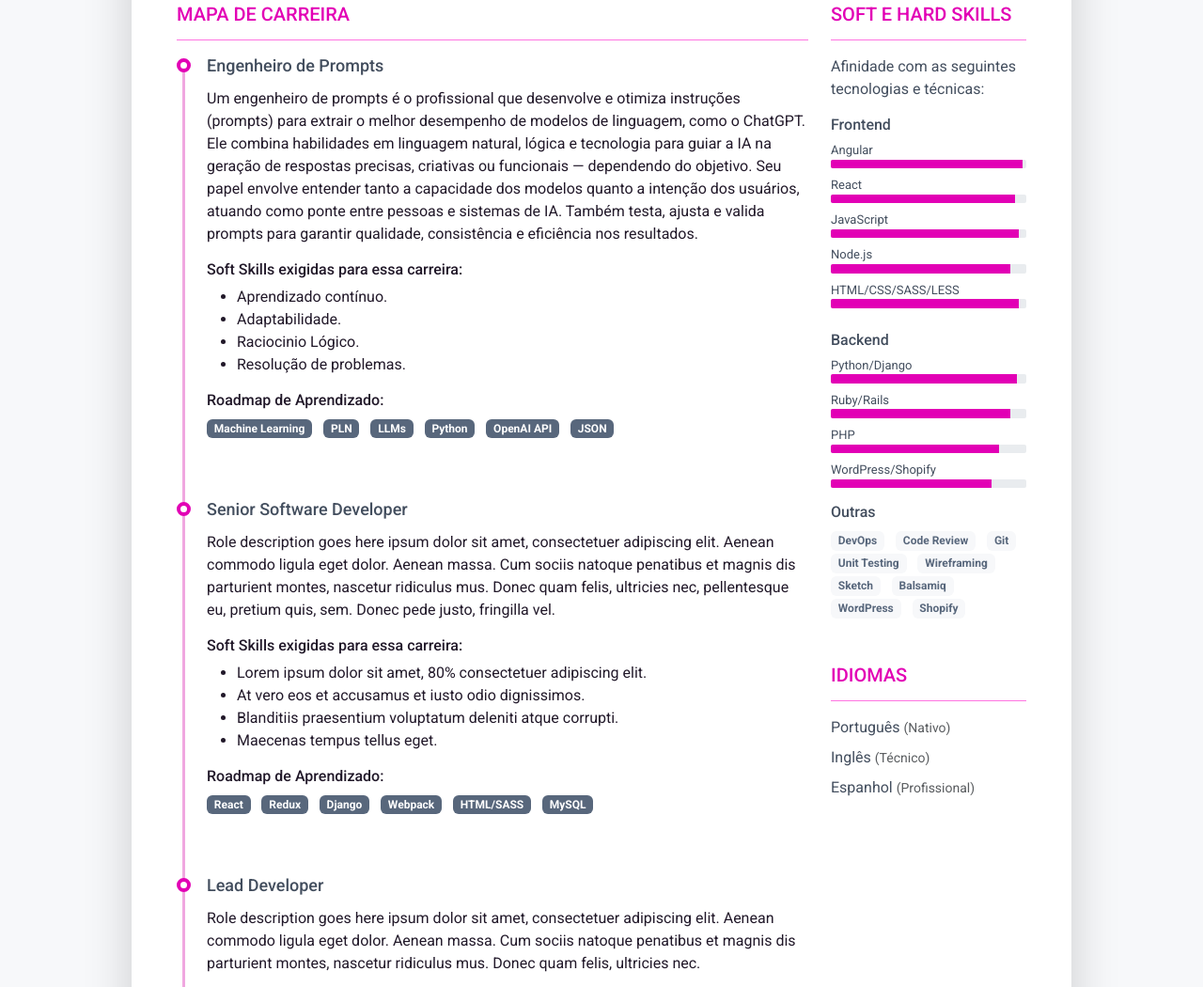
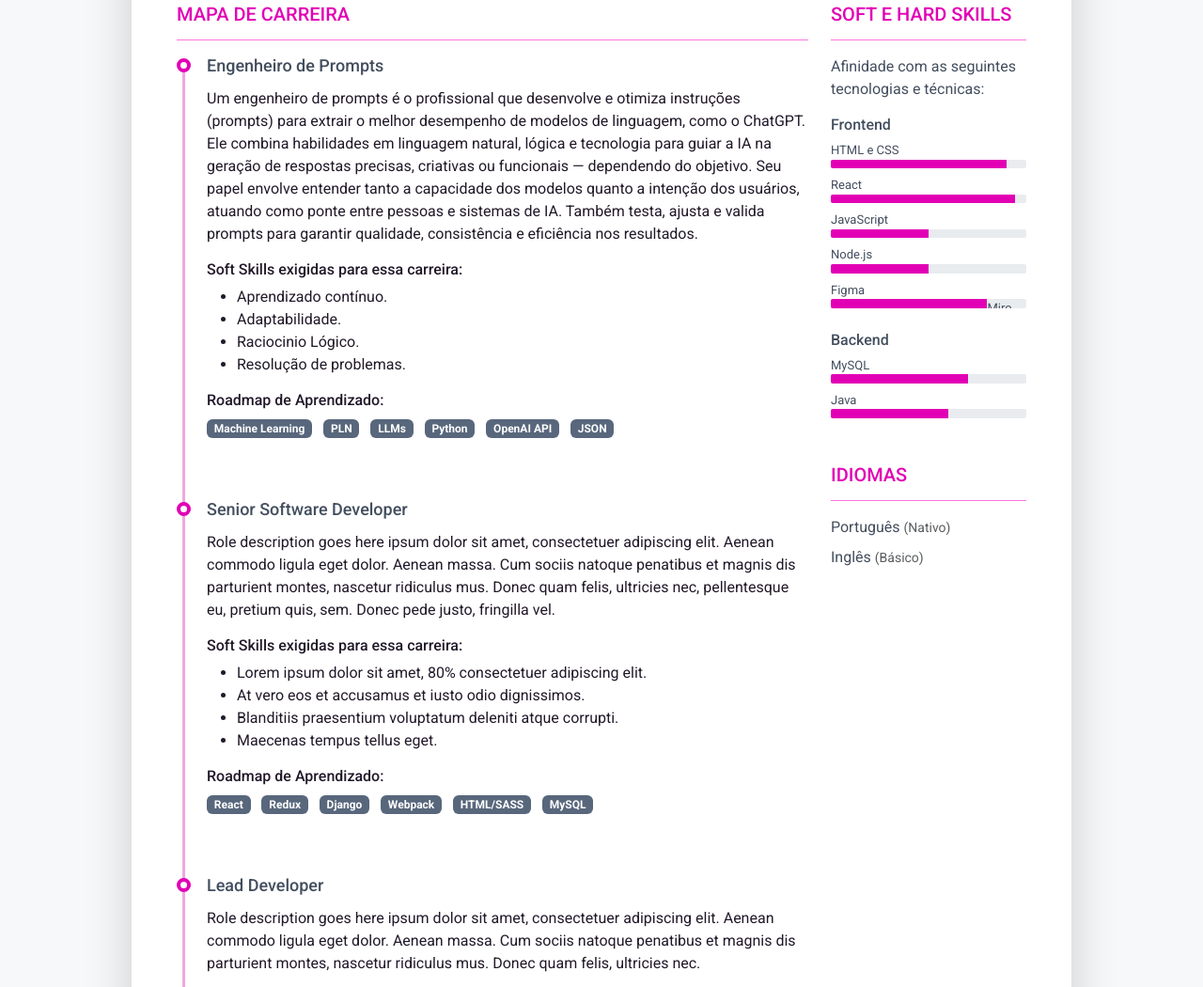
Before and after one commit to alinerximenes/Mapa.de.Carreira, a plain HTML site: page index.html in a window 1280 px wide. Shown: the part 597-1647 px from the top of the page at 94% size. Drawn offline with Linux system fonts and the light colour scheme.

Commit message:
Update index.html tecnologias e tecnicas

```diff
--- a/index.html
+++ b/index.html
@@ -266,10 +266,10 @@
 									<h4 class="resume-skills-cat font-weight-bold">Frontend</h4>
 									<ul class="list-unstyled mb-4">
 										<li class="mb-2">
-											<div class="resume-skill-name">Angular</div>
+											<div class="resume-skill-name">HTML e CSS</div>
 											<div class="progress resume-progress">
 												<div class="progress-bar theme-progress-bar-dark" role="progressbar"
-													style="width: 98%" aria-valuenow="25" aria-valuemin="0"
+													style="width: 90%" aria-valuenow="25" aria-valuemin="0"
 													aria-valuemax="100"></div>
 											</div>
 										</li>
@@ -285,7 +285,7 @@
 											<div class="resume-skill-name">JavaScript</div>
 											<div class="progress resume-progress">
 												<div class="progress-bar theme-progress-bar-dark" role="progressbar"
-													style="width: 96%" aria-valuenow="25" aria-valuemin="0"
+													style="width: 50%" aria-valuenow="25" aria-valuemin="0"
 													aria-valuemax="100"></div>
 											</div>
 										</li>
@@ -294,15 +294,21 @@
 											<div class="resume-skill-name">Node.js</div>
 											<div class="progress resume-progress">
 												<div class="progress-bar theme-progress-bar-dark" role="progressbar"
-													style="width: 92%" aria-valuenow="25" aria-valuemin="0"
+													style="width: 50%" aria-valuenow="25" aria-valuemin="0"
 													aria-valuemax="100"></div>
 											</div>
 										</li>
 										<li class="mb-2">
-											<div class="resume-skill-name">HTML/CSS/SASS/LESS</div>
+											<div class="resume-skill-name">Figma</div>
 											<div class="progress resume-progress">
 												<div class="progress-bar theme-progress-bar-dark" role="progressbar"
-													style="width: 96%" aria-valuenow="25" aria-valuemin="0"
+													style="width: 80%" aria-valuenow="25" aria-valuemin="0"
+													aria-valuemax="100"></div>
+
+												<div class="resume-skill-name">Miro</div>
+											<div class="progress resume-progress">
+												<div class="progress-bar theme-progress-bar-dark" role="progressbar"
+													style="width: 70%" aria-valuenow="25" aria-valuemin="0"
 													aria-valuemax="100"></div>
 											</div>
 										</li>
@@ -313,60 +319,26 @@
 									<h4 class="resume-skills-cat font-weight-bold">Backend</h4>
 									<ul class="list-unstyled">
 										<li class="mb-2">
-											<div class="resume-skill-name">Python/Django</div>
+											<div class="resume-skill-name">MySQL</div>
 											<div class="progress resume-progress">
 												<div class="progress-bar theme-progress-bar-dark" role="progressbar"
-													style="width: 95%" aria-valuenow="25" aria-valuemin="0"
+													style="width: 70%" aria-valuenow="25" aria-valuemin="0"
 													aria-valuemax="100"></div>
 											</div>
 										</li>
 										<li class="mb-2">
-											<div class="resume-skill-name">Ruby/Rails</div>
+											<div class="resume-skill-name">Java</div>
 											<div class="progress resume-progress">
 												<div class="progress-bar theme-progress-bar-dark" role="progressbar"
-													style="width: 92%" aria-valuenow="25" aria-valuemin="0"
+													style="width: 60%" aria-valuenow="25" aria-valuemin="0"
 													aria-valuemax="100"></div>
 											</div>
 										</li>
-										<li class="mb-2">
-											<div class="resume-skill-name">PHP</div>
-											<div class="progress resume-progress">
-												<div class="progress-bar theme-progress-bar-dark" role="progressbar"
-													style="width: 86%" aria-valuenow="25" aria-valuemin="0"
-													aria-valuemax="100"></div>
-											</div>
-										</li>
-										<li class="mb-2">
-											<div class="resume-skill-name">WordPress/Shopify</div>
-											<div class="progress resume-progress">
-												<div class="progress-bar theme-progress-bar-dark" role="progressbar"
-													style="width: 82%" aria-valuenow="25" aria-valuemin="0"
-													aria-valuemax="100"></div>
-											</div>
-										</li>
+
 									</ul>
 								</div>
 
-								<div class="resume-skill-item">
-									<h4 class="resume-skills-cat font-weight-bold">Outras</h4>
-									<ul class="list-inline">
-										<li class="list-inline-item"><span class="badge badge-light">DevOps</span></li>
-										<li class="list-inline-item"><span class="badge badge-light">Code Review</span>
-										</li>
-										<li class="list-inline-item"><span class="badge badge-light">Git</span></li>
-										<li class="list-inline-item"><span class="badge badge-light">Unit Testing</span>
-										</li>
-										<li class="list-inline-item"><span class="badge badge-light">Wireframing</span>
-										</li>
-										<li class="list-inline-item"><span class="badge badge-light">Sketch</span></li>
-										<li class="list-inline-item"><span class="badge badge-light">Balsamiq</span>
-										</li>
-										<li class="list-inline-item"><span class="badge badge-light">WordPress</span>
-										</li>
-										<li class="list-inline-item"><span class="badge badge-light">Shopify</span></li>
-									</ul>
-								</div>
-							</div>
+
 						</section>
 
 						<section class="resume-section language-section mb-5">
@@ -378,9 +350,8 @@
 									</li>
 									<li class="mb-2 align-middle"><span
 											class="resume-lang-name font-weight-bold">Inglês</span> <small
-											class="text-muted font-weight-normal">(Técnico)</small></li>
-									<li><span class="resume-lang-name font-weight-bold">Espanhol</span> <small
-											class="text-muted font-weight-normal">(Profissional)</small></li>
+											class="text-muted font-weight-normal">(Básico)</small></li>
+
 								</ul>
 							</div>
 						</section>
```
